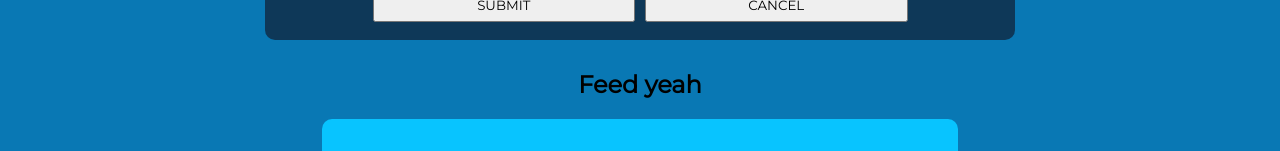
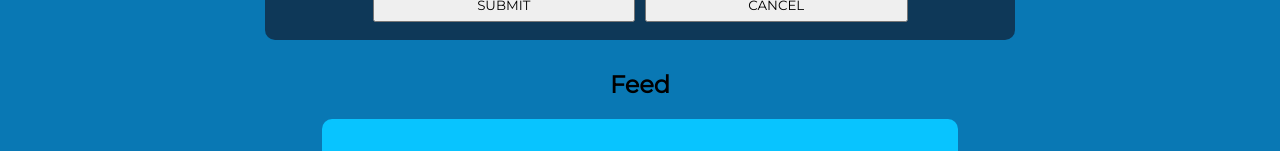
Before and after one commit to nj606214/nicks-code-blog, a React (Create React App) app: page / in a window 1280 px wide. Shown: the part 598-749 px from the top of the page. Built offline with nearby package versions, Linux system fonts and the light colour scheme.

Commit message:
deleted some text

```diff
--- a/src/App.js
+++ b/src/App.js
@@ -16,7 +16,7 @@ function App() {
           <About />
           <BlogPostForm />
           <section id="feed" className="feed">
-            <h2>Feed yeah</h2>
+            <h2>Feed</h2>
 
             <FeedPost />
             <FeedPost />
```
